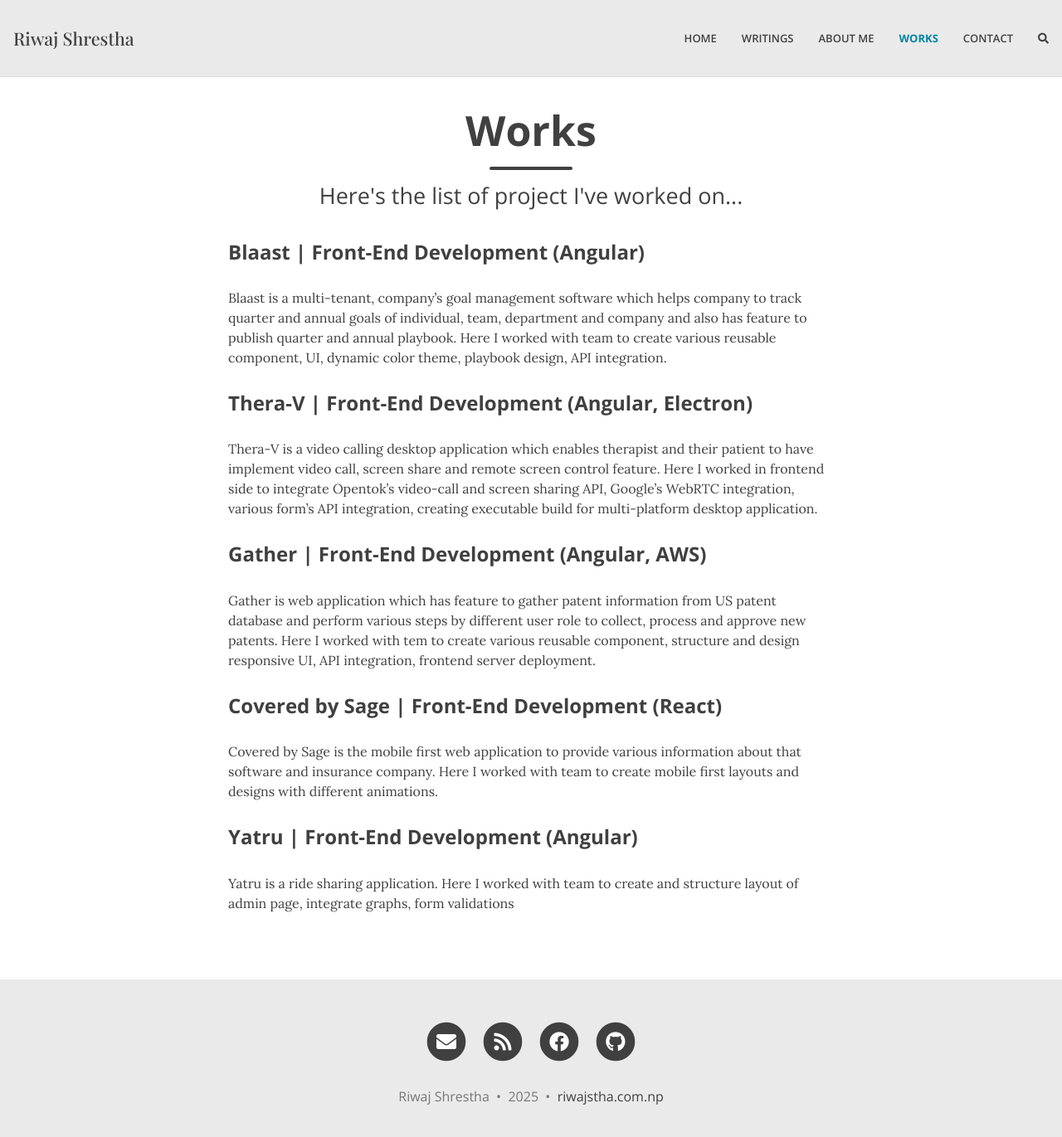
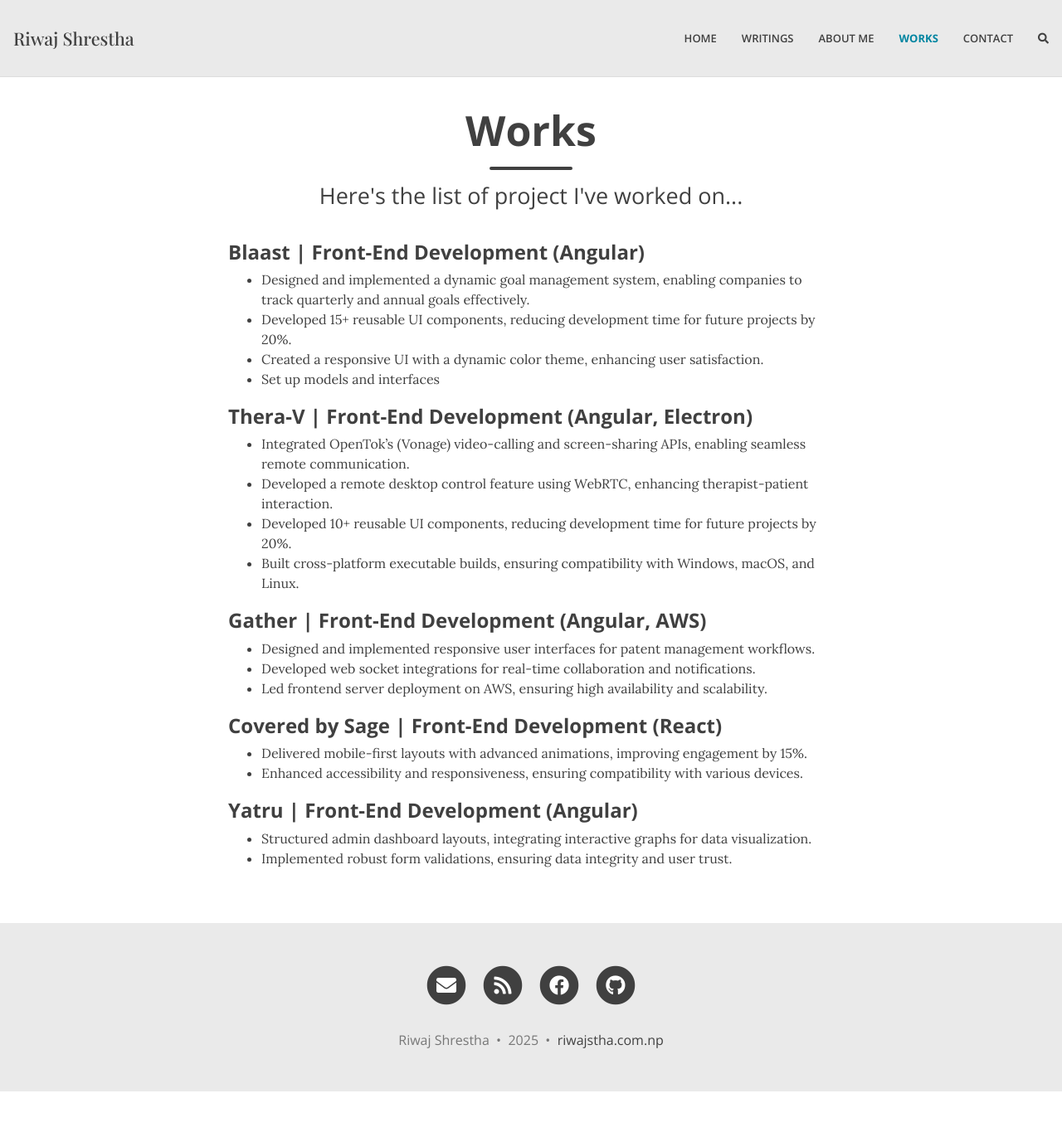
Before and after one commit to Riwaj-shrestha/riwaj-blog-jekyll, a Jekyll site: the page built from _pages/works.md, in a window 1280 px wide and 1384 px high. Shown: the top 1371 px of the window at 83% size. Built offline with Jekyll 4.4.1, drawn with Linux system fonts in a browser that asks for light colours; nearby versions of some CDN libraries; some web fonts are replaced; comment, search, counter and statistics services are not loaded.

Commit message:
[Updates]: updates works

```diff
--- a/_pages/works.md
+++ b/_pages/works.md
@@ -7,28 +7,29 @@
 
 ### Blaast | Front-End Development (Angular)
 
-Blaast is a multi-tenant, company’s goal management software which helps company to track
-quarter and annual goals of individual, team, department and company and also has feature to
-publish quarter and annual playbook. Here I worked with team to create various reusable
-component, UI, dynamic color theme, playbook design, API integration.
+- Designed and implemented a dynamic goal management system, enabling companies to track quarterly and annual goals effectively.
+- Developed 15+ reusable UI components, reducing development time for future projects by 20%.
+- Created a responsive UI with a dynamic color theme, enhancing user satisfaction.
+- Set up models and interfaces
 
 ### Thera-V | Front-End Development (Angular, Electron)
-Thera-V is a video calling desktop application which enables therapist and their patient to have
-implement video call, screen share and remote screen control feature. Here I worked in frontend
-side to integrate Opentok’s video-call and screen sharing API, Google’s WebRTC integration,
-various form’s API integration, creating executable build for multi-platform desktop application.
+- Integrated OpenTok’s (Vonage) video-calling and screen-sharing APIs, enabling seamless remote communication.
+- Developed a remote desktop control feature using WebRTC, enhancing therapist-patient interaction.
+- Developed 10+ reusable UI components, reducing development time for future projects by 20%.
+- Built cross-platform executable builds, ensuring compatibility with Windows, macOS, and Linux.
+
 
 ### Gather | Front-End Development (Angular, AWS)
-Gather is web application which has feature to gather patent information from US patent
-database and perform various steps by different user role to collect, process and approve new
-patents. Here I worked with tem to create various reusable component, structure and design
-responsive UI, API integration, frontend server deployment.
+- Designed and implemented responsive user interfaces for patent management workflows.
+- Developed web socket integrations for real-time collaboration and notifications.
+- Led frontend server deployment on AWS, ensuring high availability and scalability.
+
 
 ### Covered by Sage | Front-End Development (React)
-Covered by Sage is the mobile first web application to provide various information about that
-software and insurance company. Here I worked with team to create mobile first layouts and
-designs with different animations.
+- Delivered mobile-first layouts with advanced animations, improving engagement by 15%.
+- Enhanced accessibility and responsiveness, ensuring compatibility with various devices.
+
 
 ### Yatru | Front-End Development (Angular)
-Yatru is a ride sharing application. Here I worked with team to create and structure layout of
-admin page, integrate graphs, form validations
+- Structured admin dashboard layouts, integrating interactive graphs for data visualization.
+- Implemented robust form validations, ensuring data integrity and user trust.
```
